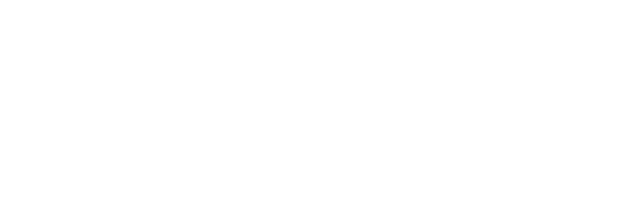
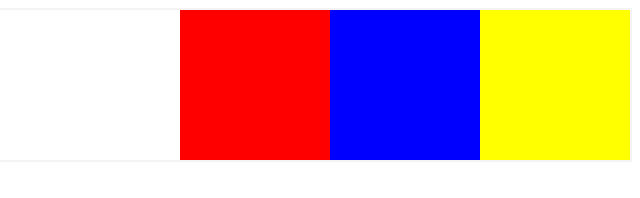
Before and after one commit to mili01gm/bandera-leccion28, a plain HTML site: page index.html in a window 1280 px wide. Shown: the whole page, without its empty margins (640-1280 px from the left). Drawn offline with Linux system fonts and the light colour scheme.

Commit message:
punto 2 terminado

```diff
--- a/index.html
+++ b/index.html
@@ -19,7 +19,11 @@
 
   </section>
   <section id="punto2">
-
+    <div class="punto2">
+      <div></div>
+      <div></div>
+      <div></div>
+    </div>
   </section>
 </body>
 </html>
--- a/main.css
+++ b/main.css
@@ -0,0 +1,18 @@
+.punto2 {
+  border: 2px solid #f3f3f3;
+  overflow: auto;
+}
+.punto2 div {
+  width: 150px;
+  height: 150px;
+  float: right;
+}
+.punto2 div:nth-child(1) {
+  background: yellow;
+}
+.punto2 div:nth-child(2) {
+  background: blue;
+}
+.punto2 div:nth-child(3) {
+  background: red;
+}
```
